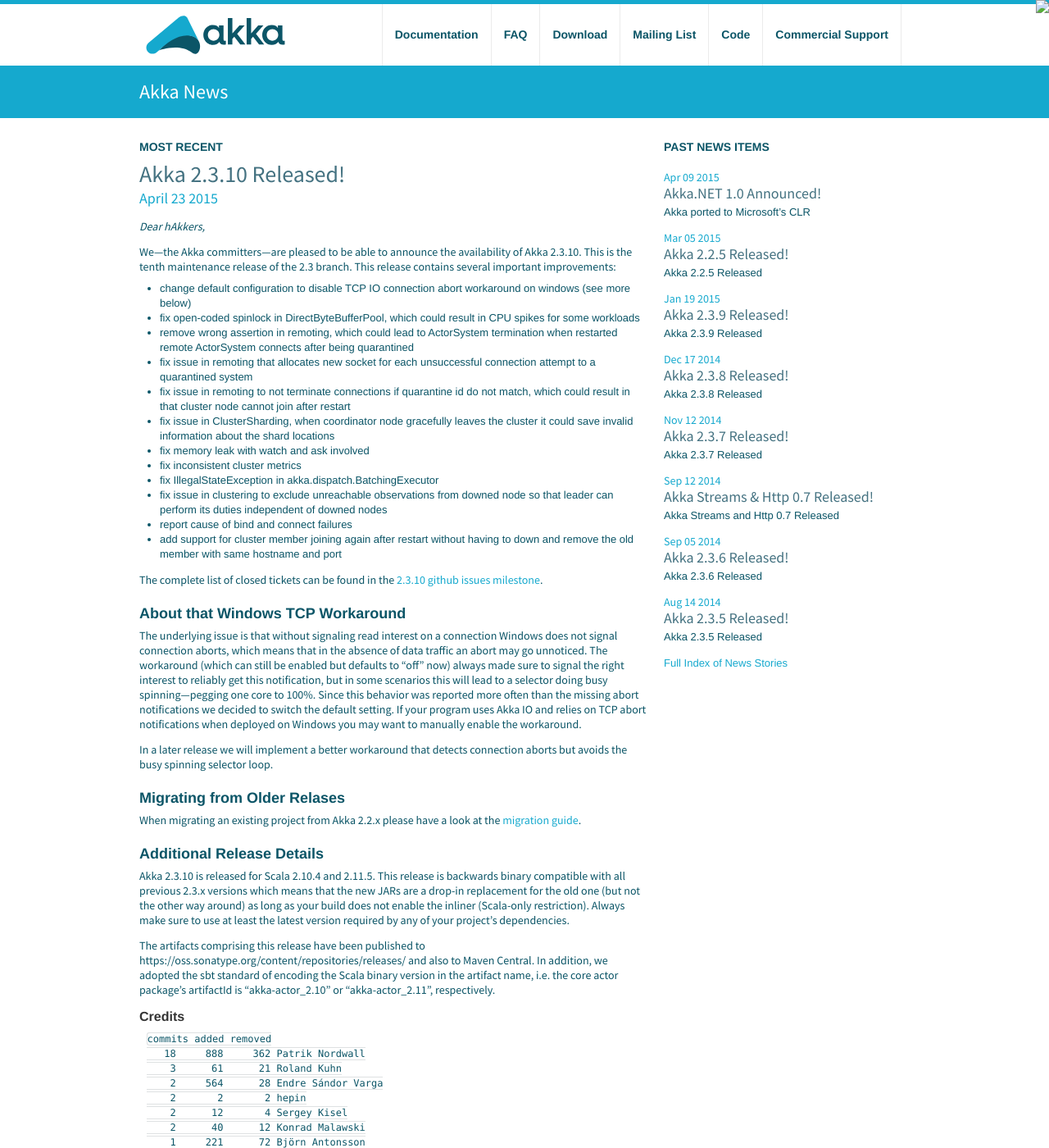
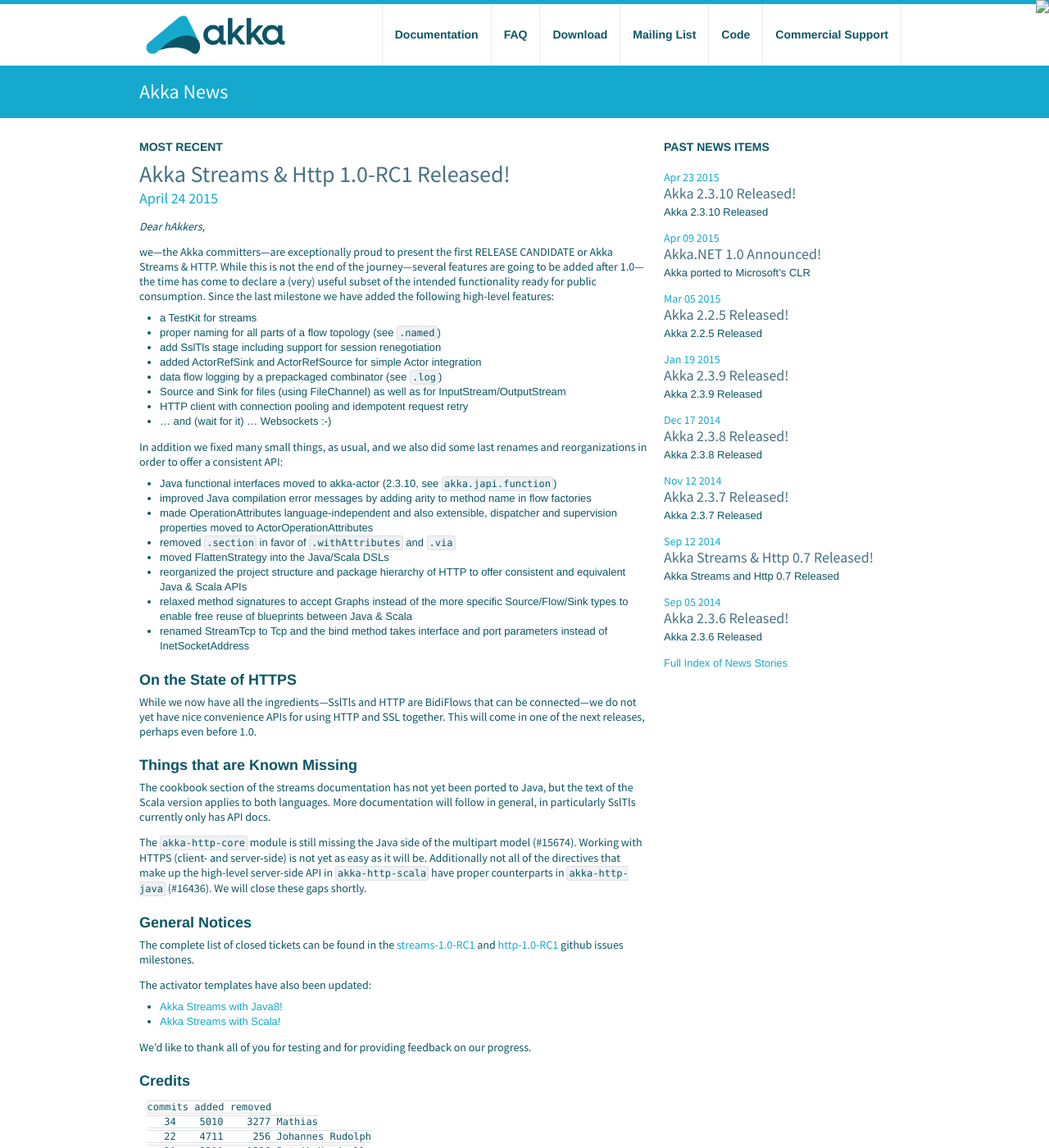
Before and after one commit to raboof/akka.github.com, a Jekyll site: the page built from news/index.md, in a window 1280 px wide and 1400 px high. Shown: the whole window at 82% size. Built offline with Jekyll 4.4.1, drawn with Linux system fonts in a browser that asks for light colours; some of the changed text lies outside the part shown.

Commit message:
release streams and http 1.0-RC1

```diff
--- /dev/null
+++ b/news/_posts/2015-04-24-akka-streams-1.0-RC1-released.md
@@ -0,0 +1,68 @@
+---
+layout: news
+title: Akka Streams &amp; Http 1.0-RC1 Released!
+author: Patrik Nordwall
+short: Akka Streams and Http 1.0-RC1 Released
+---
+
+*Dear hAkkers,*
+
+we—the Akka committers—are exceptionally proud to present the first RELEASE CANDIDATE or Akka Streams & HTTP. While this is not the end of the journey—several features are going to be added after 1.0—the time has come to declare a (very) useful subset of the intended functionality ready for public consumption. Since the last milestone we have added the following high-level features:
+
+- a TestKit for streams
+- proper naming for all parts of a flow topology (see `.named`)
+- add SslTls stage including support for session renegotiation
+- added ActorRefSink and ActorRefSource for simple Actor integration
+- data flow logging by a prepackaged combinator (see `.log`)
+- Source and Sink for files (using FileChannel) as well as for InputStream/OutputStream
+- HTTP client with connection pooling and idempotent request retry
+- … and (wait for it) … Websockets :-)
+
+In addition we fixed many small things, as usual, and we also did some last renames and reorganizations in order to offer a consistent API:
+
+- Java functional interfaces moved to akka-actor (2.3.10, see `akka.japi.function`)
+- improved Java compilation error messages by adding arity to method name in flow factories
+- made OperationAttributes language-independent and also extensible, dispatcher and supervision properties moved to ActorOperationAttributes
+- removed `.section` in favor of `.withAttributes` and `.via`
+- moved FlattenStrategy into the Java/Scala DSLs
+- reorganized the project structure and package hierarchy of HTTP to offer consistent and equivalent Java & Scala APIs
+- relaxed method signatures to accept Graphs instead of the more specific Source/Flow/Sink types to enable free reuse of blueprints between Java & Scala
+- renamed StreamTcp to Tcp and the bind method takes interface and port parameters instead of InetSocketAddress
+
+### On the State of HTTPS ###
+
+While we now have all the ingredients—SslTls and HTTP are BidiFlows that can be connected—we do not yet have nice convenience APIs for using HTTP and SSL together. This will come in one of the next releases, perhaps even before 1.0.
+
+### Things that are Known Missing ###
+
+The cookbook section of the streams documentation has not yet been ported to Java, but the text of the Scala version applies to both languages. More documentation will follow in general, in particularly SslTls currently only has API docs.
+
+The `akka-http-core` module is still missing the Java side of the multipart model (#15674).
+Working with HTTPS (client- and server-side) is not yet as easy as it will be.
+Additionally not all of the directives that make up the high-level server-side API in `akka-http-scala` have proper counterparts in `akka-http-java` (#16436). We will close these gaps shortly.
+
+### General Notices ###
+
+The complete list of closed tickets can be found in the [streams-1.0-RC1](https://github.com/akka/akka/issues?q=milestone%3Astreams-1.0-RC1+is%3Aclosed) and [http-1.0-RC1](https://github.com/akka/akka/issues?q=milestone%3Ahttp-1.0-RC1+is%3Aclosed) github issues milestones.
+
+The activator templates have also been updated:
+
+- [Akka Streams with Java8!](http://typesafe.com/activator/template/akka-stream-java8)
+- [Akka Streams with Scala!](http://typesafe.com/activator/template/akka-stream-scala)
+
+We’d like to thank all of you for testing and for providing feedback on our progress.
+
+
+### Credits ###
+
+    commits added removed
+       34    5010    3277 Mathias
+       22    4711     256 Johannes Rudolph
+       21    2211    1326 Patrik Nordwall
+       13    2921     296 Konrad Malawski
+        7    2712    1506 Roland Kuhn
+        5    2040     365 Endre Sándor Varga
+        5    1622    1182 Martynas Mickevičius
+        1       1       1 Jun
+
+*Happy hAkking!*
```
Also changed, not shown: docs/index.md (+9 -9 lines).
